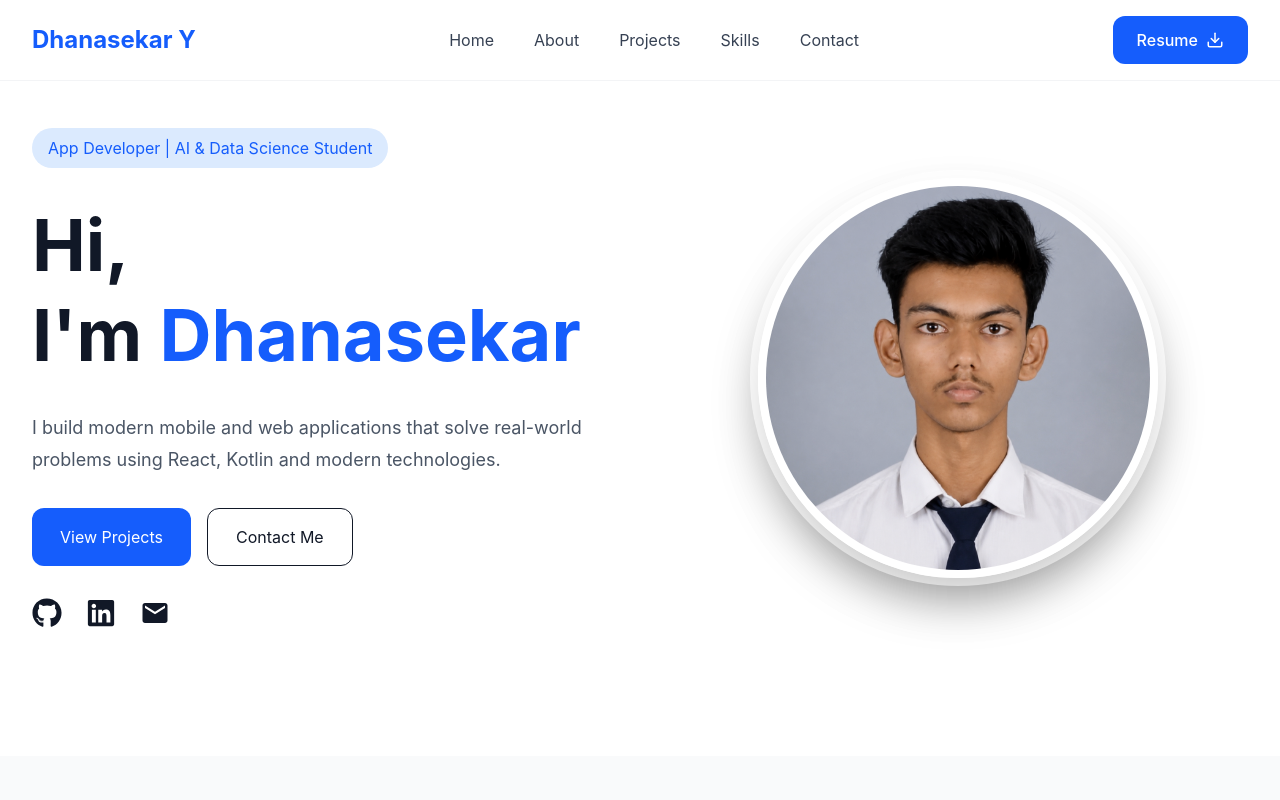
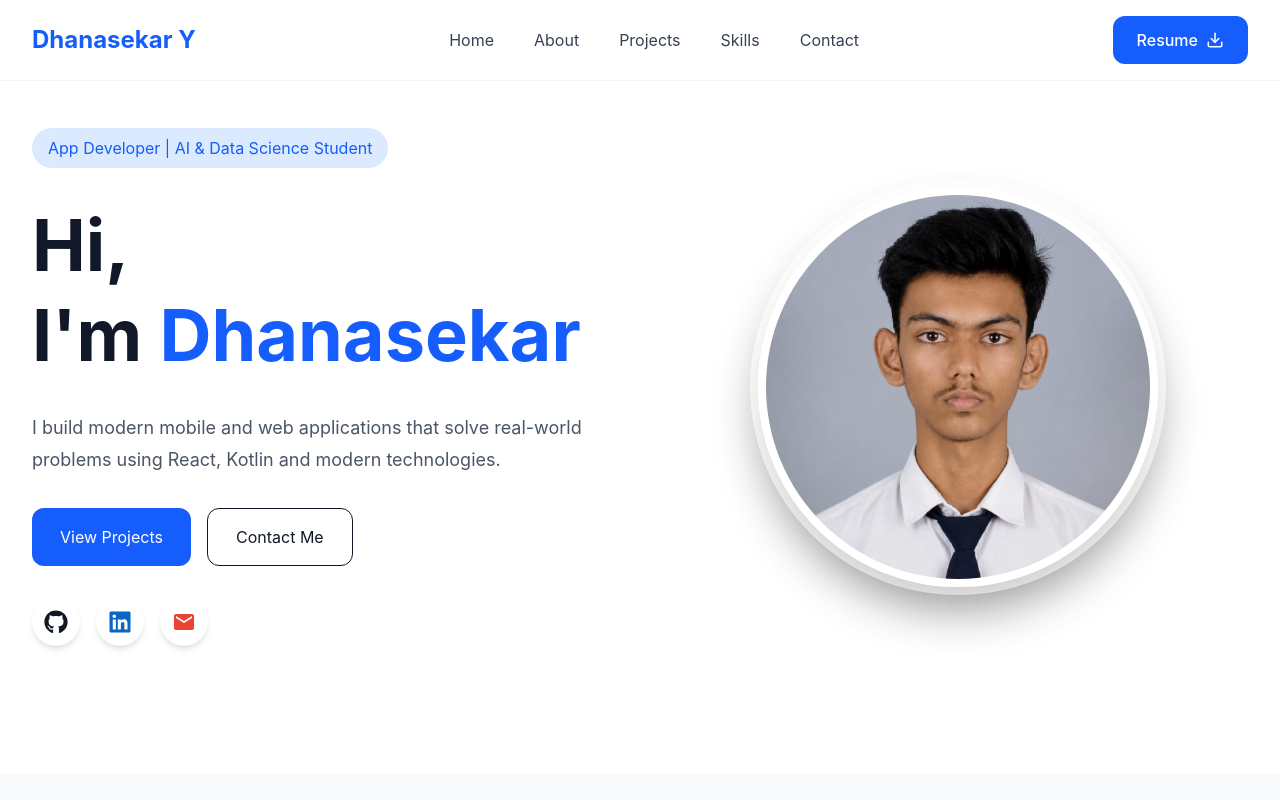
Before and after one commit to dhanasekar8363-lab/portfolio, a React app: page / in a window 1280 px wide. Shown: the top 800 px of the page. Built offline with nearby package versions, Linux system fonts and the light colour scheme; the HTML template or start-up script is replaced by a standard one.

Commit message:
latest changes

```diff
--- a/src/components/Hero.tsx
+++ b/src/components/Hero.tsx
@@ -62,13 +62,13 @@ const Hero = () => {
 
           </div>
 
-          <div className="flex justify-center lg:justify-start gap-6 mt-8 text-3xl">
+          <div className="flex items-center justify-center lg:justify-start gap-4 mt-8">
 
             <a
               href="https://github.com/dhanasekar8363-lab"
               target="_blank"
               rel="noopener noreferrer"
-              className="hover:text-blue-600 transition"
+              className="w-12 h-12 rounded-full bg-white shadow-md flex items-center justify-center text-gray-900 hover:text-black hover:shadow-xl hover:-translate-y-1 transition-all duration-300 text-2xl"
             >
               <FaGithub />
             </a>
@@ -77,14 +77,14 @@ const Hero = () => {
               href="https://www.linkedin.com/in/dhanasekar-y-492630396/"
               target="_blank"
               rel="noopener noreferrer"
-              className="hover:text-blue-600 transition"
+              className="w-12 h-12 rounded-full bg-white shadow-md flex items-center justify-center text-[#0A66C2] hover:text-[#004182] hover:shadow-xl hover:-translate-y-1 transition-all duration-300 text-2xl"
             >
               <FaLinkedin />
             </a>
 
             <a
               href="mailto:dhanasekar8363@gmail.com"
-              className="hover:text-blue-600 transition"
+              className="w-12 h-12 rounded-full bg-white shadow-md flex items-center justify-center text-[#EA4335] hover:text-[#C5221F] hover:shadow-xl hover:-translate-y-1 transition-all duration-300 text-2xl"
             >
               <MdEmail />
             </a>
```
